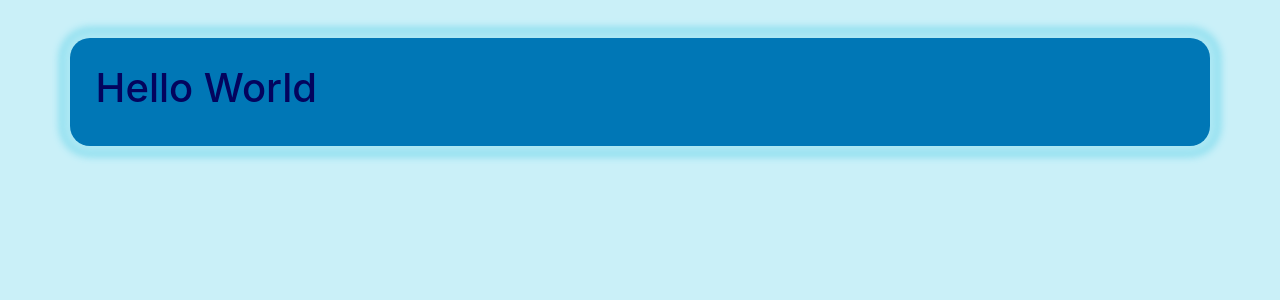
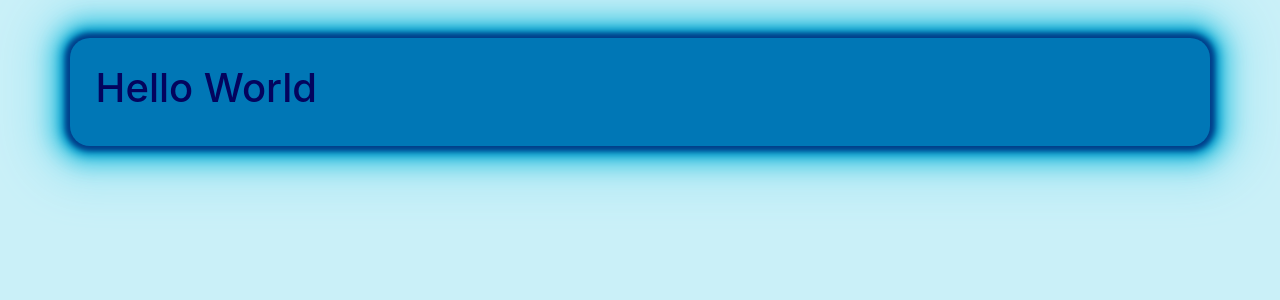
Before and after one commit to jgarcia4444/InjuryReport, a React (Create React App) app in the folder frontend/: page / in a window 1280 px wide. Shown: the top 300 px of the page. Built offline with nearby package versions, Linux system fonts and the light colour scheme.

Commit message:
box-shadow added around main container.

```diff
--- a/frontend/src/App.css
+++ b/frontend/src/App.css
@@ -8,5 +8,5 @@ body {
   padding: 2%;
   background-color: #0077B6;
   border-radius: 20px;
-  box-shadow: 0 0 10px 10px #ADE8F4, 0 0 8px 8px #48CAE4;
+  box-shadow:  0 0 5px 5px #023E8A, 0 0 10px 10px #0096C7, 0 0 20px 20px #48CAE4, 0 0 40px 40px #ADE8F4;
 }
```
Also changed, not shown: 1 other file (tests, documents, lock files or other folders).
